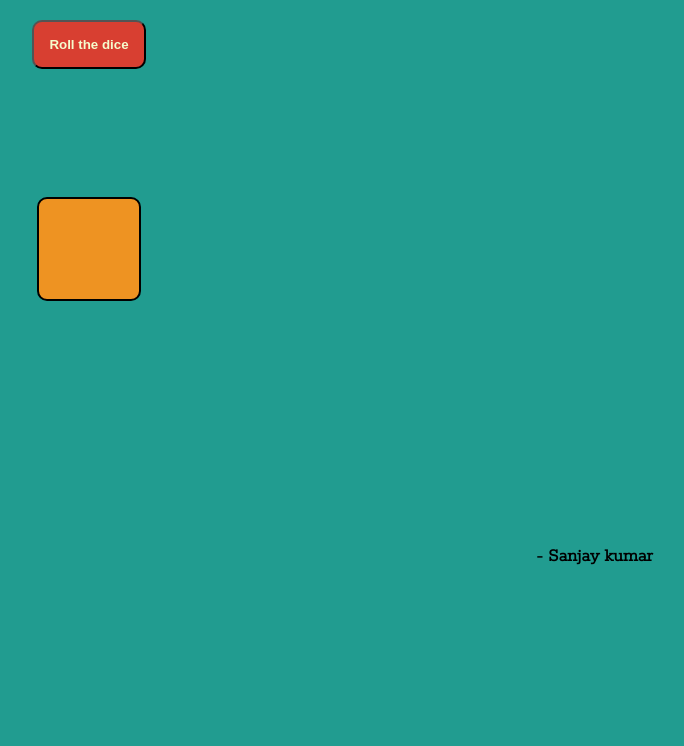
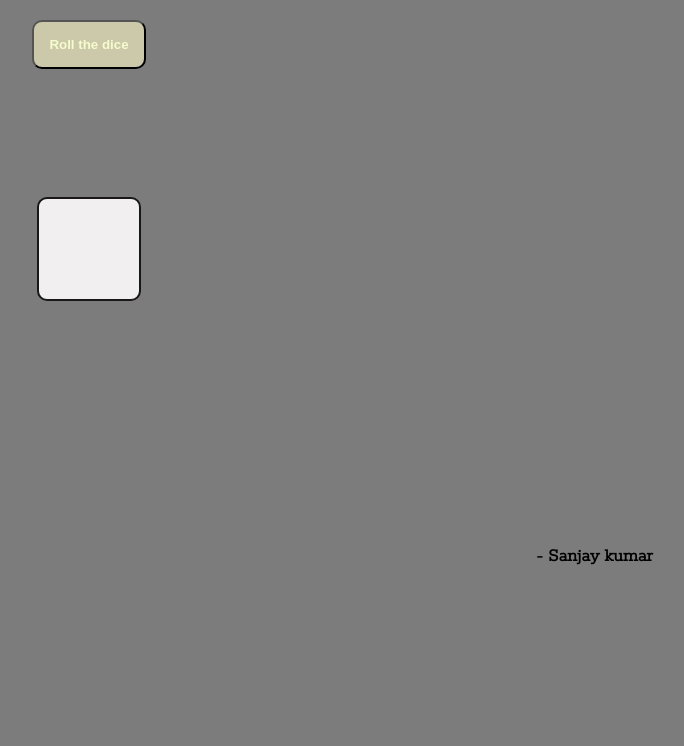
Before and after one commit to Coding-Sanjay/Dice, a plain HTML site: page index.html in a window 1280 px wide. Shown: the part 54-800 px from the top of the page, without its empty margins (551-1235 px from the left). Drawn offline with Linux system fonts and the light colour scheme.

Commit message:
Update index.html
Signed-off-by: Coding-Sanjay <145554267+Coding-Sanjay@users.noreply.github.com>

```diff
--- a/index.html
+++ b/index.html
@@ -16,7 +16,7 @@
             font-family: 'Rokkitt', serif;
             padding: 0;
             margin: 0;
-            background-color: #219C90;
+            background-color: #7D7C7C;
         }
 
         .main {
@@ -27,7 +27,7 @@
 
         .btn {
             color: #F5FCCD;
-            background-color: #D83F31;
+            background-color: #CCC8AA;
             margin: 20px;
             padding: 15px;
             border-radius: 10px;
@@ -35,9 +35,9 @@
         }
 
         .btn:hover {
-            color: #D83F31;
+            color: #191717;
             background-color: transparent;
-            border: 2px solid #000;
+            border: 2px solid #191717;
             cursor: pointer;
         }
 
@@ -52,8 +52,8 @@
             position: relative;
             width: 100px;
             height: 100px;
-            background-color: #EE9322;
-            border: 2px solid #000;
+            background-color: #F1EFEF;
+            border: 2px solid #191717;
             border-radius: 10px;
             transition-duration: 2.1s;
 
```
